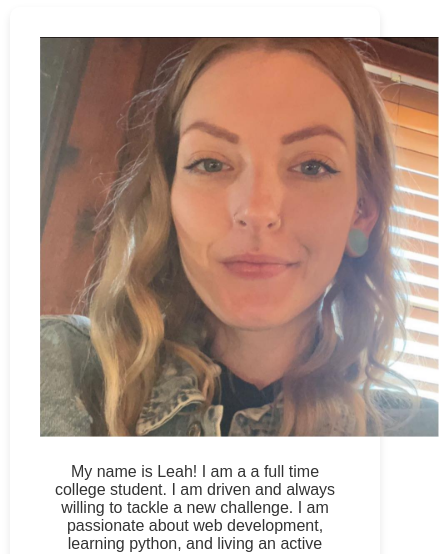
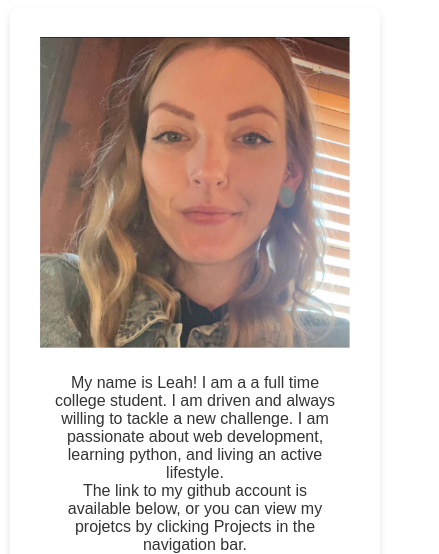
Before and after one commit to lmattingly6/Website, a plain HTML site: page index.html in a window 390 px wide. Shown: the part 287-841 px from the top of the page, 439 px wide, since content can reach past the window. Drawn offline with Linux system fonts and the light colour scheme.

Commit message:
making mobile friendly

```diff
--- a/styles.css
+++ b/styles.css
@@ -176,10 +176,11 @@ nav ul {
 
 /* Define the image-container class */
 .image-container {
-    max-width: auto;
+    width:100%;
+    height: auto;
     margin: auto;
     align-items: center;
-    margin:auto;
+
 }
 .image-container img {
     width: auto;
@@ -245,6 +246,7 @@ nav ul {
             padding: 8px 15px; /* Adjust padding for smaller screens */
         }
         .image-container img {
-            height: 400px;
+            height: auto;
+            max-width: 100%;
          }
     }
```
